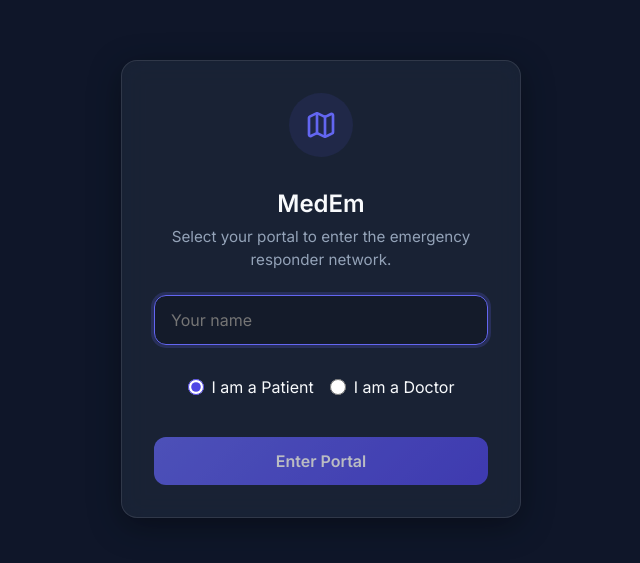
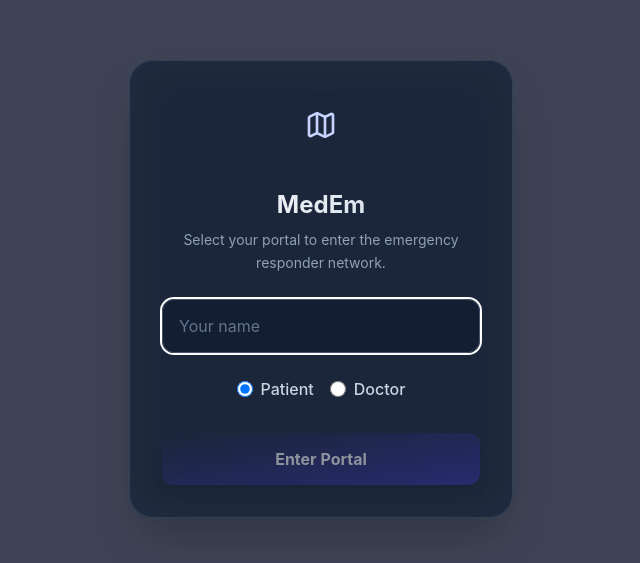
Before and after one commit to ArpitVerma-IN/MedEm, a React (Vite) app: page / in a window 1280 px wide. Shown: the part 111-674 px from the top of the page, without its empty margins (319-959 px from the left). Built offline with nearby package versions, Linux system fonts and the light colour scheme.

Commit message:
style: thoroughly overhauled Patient and Doctor dashboards applying premium Tailwind UI to exactly match requested mockup layouts

```diff
--- a/src/index.css
+++ b/src/index.css
@@ -1,213 +1,38 @@
-@import url('https://fonts.googleapis.com/css2?family=Inter:wght@300;400;500;600;700&display=swap');
+@import "tailwindcss";
 
-@tailwind base;
-@tailwind components;
-@tailwind utilities;
+@theme {
+  --color-primary-light: #6366f1;
+  --color-primary: #4f46e5;
+  --color-primary-dark: #4338ca;
 
-:root {
-  --primary: #4F46E5;
-  --primary-hover: #4338CA;
-  --bg-color: #0F172A;
-  --panel-bg: rgba(30, 41, 59, 0.7);
-  --text-primary: #F8FAFC;
-  --text-secondary: #94A3B8;
-  --glass-border: rgba(255, 255, 255, 0.1);
-  --glass-shadow: 0 8px 32px 0 rgba(0, 0, 0, 0.37);
-  --danger: #EF4444;
-  --success: #10B981;
+  --color-med-light: #c7d2fe;
+  --color-med: #4f46e5;
+  --color-med-dark: #3730a3;
+
+  --color-danger-light: #fca5a5;
+  --color-danger: #ef4444;
+  --color-danger-dark: #b91c1c;
+
+  --color-success-light: #6ee7b7;
+  --color-success: #10b981;
+  --color-success-dark: #047857;
+
+  --font-inter: 'Inter', system-ui, -apple-system, sans-serif;
 }
 
-* {
-  box-sizing: border-box;
-  margin: 0;
-  padding: 0;
+@layer base {
+  body {
+    @apply font-inter bg-slate-50 dark:bg-slate-950 text-slate-900 dark:text-slate-100 overflow-hidden;
+    height: 100dvh;
+    width: 100vw;
+  }
 }
 
-body {
-  font-family: 'Inter', system-ui, -apple-system, sans-serif;
-  background-color: var(--bg-color);
-  color: var(--text-primary);
-  overflow: hidden;
-  height: 100vh;
-  width: 100vw;
-}
-
-#root {
-  height: 100%;
-  width: 100%;
-  display: flex;
-  flex-direction: column;
-}
-
-/* Glassmorphism panel */
-.glass-panel {
-  background: var(--panel-bg);
-  backdrop-filter: blur(12px);
-  -webkit-backdrop-filter: blur(12px);
-  border: 1px solid var(--glass-border);
-  box-shadow: var(--glass-shadow);
-  border-radius: 16px;
-}
-
-/* Map override to fill screen and not sit on top of floated panels */
+/* Map overrides */
 .leaflet-container {
   height: 100%;
   width: 100%;
   z-index: 1;
-}
-
-.app-container {
-  display: flex;
-  flex-direction: column;
-  height: 100%;
-  width: 100%;
-}
-
-.ui-section {
-  display: flex;
-  flex-direction: column;
-  gap: 16px;
-  padding: 16px;
-  z-index: 1000;
-  background: var(--bg-color);
-  overflow-y: auto;
-  max-height: 50vh;
-}
-
-.map-section {
-  flex: 1;
-  position: relative;
-}
-
-@media (min-width: 768px) {
-  .app-container {
-    display: block;
-  }
-
-  .ui-section {
-    position: absolute;
-    top: 24px;
-    left: 24px;
-    right: 24px;
-    padding: 0;
-    flex-direction: row;
-    justify-content: space-between;
-    align-items: flex-start;
-    background: transparent;
-    pointer-events: none;
-    max-height: none;
-    overflow-y: visible;
-  }
-
-  .map-section {
-    height: 100%;
-    width: 100%;
-  }
-}
-
-.header-content {
-  pointer-events: auto;
-  padding: 16px 24px;
-  display: flex;
-  align-items: center;
-  gap: 16px;
-}
-
-.users-panel {
-  pointer-events: auto;
-  padding: 20px;
-  min-width: 280px;
-  display: flex;
-  flex-direction: column;
-  gap: 16px;
-}
-
-.logo-icon {
-  width: 36px;
-  height: 36px;
-  background: linear-gradient(135deg, #6366f1, #a855f7);
-  border-radius: 10px;
-  display: flex;
-  align-items: center;
-  justify-content: center;
-  box-shadow: 0 4px 12px rgba(99, 102, 241, 0.4);
-}
-
-.app-title {
-  font-weight: 600;
-  font-size: 1.25rem;
-  letter-spacing: -0.025em;
-  background: linear-gradient(to right, #fff, #cbd5e1);
-  -webkit-background-clip: text;
-  background-clip: text;
-  -webkit-text-fill-color: transparent;
-}
-
-.app-subtitle {
-  font-size: 0.875rem;
-  color: var(--text-secondary);
-}
-
-.title-container {
-  display: flex;
-  flex-direction: column;
-}
-
-.users-list {
-  display: flex;
-  flex-direction: column;
-  gap: 12px;
-}
-
-.user-item {
-  display: flex;
-  align-items: center;
-  gap: 12px;
-  padding: 8px;
-  border-radius: 12px;
-  transition: background 0.2s ease;
-}
-
-.user-item:hover {
-  background: rgba(255, 255, 255, 0.05);
-}
-
-.user-avatar {
-  width: 40px;
-  height: 40px;
-  border-radius: 50%;
-  display: flex;
-  align-items: center;
-  justify-content: center;
-  font-weight: 600;
-  color: white;
-  box-shadow: 0 2px 8px rgba(0, 0, 0, 0.3);
-}
-
-.user-info {
-  display: flex;
-  flex-direction: column;
-  flex: 1;
-}
-
-.user-name {
-  font-weight: 500;
-  font-size: 0.95rem;
-}
-
-.user-status {
-  font-size: 0.75rem;
-  color: var(--text-secondary);
-  display: flex;
-  align-items: center;
-  gap: 4px;
-}
-
-.status-dot {
-  width: 6px;
-  height: 6px;
-  border-radius: 50%;
-  background-color: var(--success);
 }
 
 /* Custom Marker CSS */
@@ -220,7 +45,7 @@ body {
   width: 40px;
   height: 40px;
   border-radius: 50% 50% 50% 0;
-  background: var(--primary);
+  background: var(--color-primary);
   position: absolute;
   transform: rotate(-45deg);
   left: 50%;
@@ -240,9 +65,6 @@ body {
   background: #fff;
   position: absolute;
   border-radius: 50%;
-  display: flex;
-  align-items: center;
-  justify-content: center;
 }
 
 .marker-icon {
@@ -263,7 +85,7 @@ body {
 /* Flicker animation for alerting Doctors */
 .flicker .marker-pin {
   animation: flickerAnimation 0.6s infinite alternate;
-  background-color: var(--danger) !important;
+  background-color: var(--color-danger) !important;
   box-shadow: 0 0 16px 4px rgba(239, 68, 68, 0.6);
 }
 
@@ -292,107 +114,3 @@ body {
     transform: scale(1.3);
   }
 }
-
-/* Input modal */
-.modal-overlay {
-  position: fixed;
-  inset: 0;
-  background: rgba(15, 23, 42, 0.8);
-  backdrop-filter: blur(8px);
-  -webkit-backdrop-filter: blur(8px);
-  z-index: 2000;
-  display: flex;
-  align-items: center;
-  justify-content: center;
-}
-
-.modal-content {
-  width: 100%;
-  max-width: 400px;
-  padding: 32px;
-  display: flex;
-  flex-direction: column;
-  gap: 24px;
-  text-align: center;
-}
-
-.modal-icon-container {
-  display: flex;
-  justify-content: center;
-  margin-bottom: 8px;
-}
-
-.modal-icon {
-  width: 64px;
-  height: 64px;
-  background: rgba(99, 102, 241, 0.1);
-  color: #6366f1;
-  border-radius: 50%;
-  display: flex;
-  align-items: center;
-  justify-content: center;
-}
-
-.modal-title {
-  font-size: 1.5rem;
-  font-weight: 600;
-  margin-bottom: 8px;
-}
-
-.modal-desc {
-  color: var(--text-secondary);
-  font-size: 0.95rem;
-  line-height: 1.5;
-}
-
-.input-group {
-  display: flex;
-  flex-direction: column;
-  gap: 16px;
-}
-
-.text-input {
-  width: 100%;
-  padding: 14px 16px;
-  border-radius: 12px;
-  border: 1px solid rgba(255, 255, 255, 0.1);
-  background: rgba(0, 0, 0, 0.2);
-  color: white;
-  font-size: 1rem;
-  font-family: inherit;
-  outline: none;
-  transition: border-color 0.2s, box-shadow 0.2s;
-}
-
-.text-input:focus {
-  border-color: #6366f1;
-  box-shadow: 0 0 0 3px rgba(99, 102, 241, 0.2);
-}
-
-.primary-btn {
-  background: linear-gradient(135deg, #6366f1, #4f46e5);
-  color: white;
-  border: none;
-  padding: 14px 24px;
-  border-radius: 12px;
-  font-size: 1rem;
-  font-weight: 600;
-  cursor: pointer;
-  transition: transform 0.2s, box-shadow 0.2s;
-  font-family: inherit;
-}
-
-.primary-btn:hover {
-  transform: translateY(-2px);
-  box-shadow: 0 6px 20px rgba(99, 102, 241, 0.4);
-}
-
-.primary-btn:active {
-  transform: translateY(0);
-}
-
-.primary-btn:disabled {
-  opacity: 0.7;
-  cursor: not-allowed;
-  transform: none;
-}
--- a/src/pages/LandingPage.tsx
+++ b/src/pages/LandingPage.tsx
@@ -11,30 +11,29 @@ export const LandingPage = () => {
         e.preventDefault();
         if (!name.trim()) return;
 
-        // Navigate and safely pass state
-        // Usually in BaaS this is an auth token, but for now we pass state.
         navigate(`/${userType.toLowerCase()}`, {
             state: { name: name.trim() }
         });
     };
 
     return (
-        <div className="modal-overlay">
-            <div className="glass-panel modal-content">
-                <div className="modal-icon-container">
-                    <div className="modal-icon">
+        <div className="fixed inset-0 bg-slate-900/80 backdrop-blur-md z-[2000] flex items-center justify-center p-4">
+            <div className="w-full max-w-sm bg-slate-800/80 backdrop-blur-xl border border-slate-700 shadow-2xl rounded-3xl p-8 flex flex-col gap-6 text-center">
+                <div className="flex justify-center mb-2">
+                    <div className="w-16 h-16 bg-med-DEFAULT/20 text-med-light rounded-full flex items-center justify-center shadow-inner">
                         <Map size={32} />
                     </div>
                 </div>
-                <div className="title-container">
-                    <h1 className="modal-title">MedEm</h1>
-                    <p className="modal-desc">Select your portal to enter the emergency responder network.</p>
+
+                <div className="flex flex-col">
+                    <h1 className="text-2xl font-bold bg-gradient-to-r from-white to-slate-300 bg-clip-text text-transparent mb-2">MedEm</h1>
+                    <p className="text-slate-400 text-sm leading-relaxed">Select your portal to enter the emergency responder network.</p>
                 </div>
 
-                <form onSubmit={handleJoin} className="input-group">
+                <form onSubmit={handleJoin} className="flex flex-col gap-4">
                     <input
                         type="text"
-                        className="text-input"
+                        className="w-full px-4 py-3.5 rounded-xl border border-slate-600 bg-slate-900/50 text-white text-base placeholder-slate-500 focus:outline-none focus:border-med-DEFAULT focus:ring-2 focus:ring-med-DEFAULT/20 transition-all font-inter"
                         placeholder="Your name"
                         value={name}
                         onChange={(e) => setName(e.target.value)}
@@ -43,28 +42,32 @@ export const LandingPage = () => {
                         required
                     />
 
-                    <div style={{ display: 'flex', gap: '16px', justifyContent: 'center', marginTop: '16px' }}>
-                        <label style={{ display: 'flex', alignItems: 'center', gap: '8px', cursor: 'pointer' }}>
+                    <div className="flex gap-4 justify-center mt-2">
+                        <label className="flex items-center gap-2 cursor-pointer text-slate-300 font-medium hover:text-white transition-colors">
                             <input
                                 type="radio"
                                 checked={userType === 'Patient'}
                                 onChange={() => setUserType('Patient')}
-                                style={{ accentColor: 'var(--primary)', width: '16px', height: '16px' }}
+                                className="w-4 h-4 accent-med-DEFAULT"
                             />
-                            I am a Patient
+                            Patient
                         </label>
-                        <label style={{ display: 'flex', alignItems: 'center', gap: '8px', cursor: 'pointer' }}>
+                        <label className="flex items-center gap-2 cursor-pointer text-slate-300 font-medium hover:text-white transition-colors">
                             <input
                                 type="radio"
                                 checked={userType === 'Doctor'}
                                 onChange={() => setUserType('Doctor')}
-                                style={{ accentColor: 'var(--primary)', width: '16px', height: '16px' }}
+                                className="w-4 h-4 accent-med-DEFAULT"
                             />
-                            I am a Doctor
+                            Doctor
                         </label>
                     </div>
 
-                    <button type="submit" className="primary-btn" style={{ marginTop: '24px' }} disabled={!name.trim()}>
+                    <button
+                        type="submit"
+                        className="mt-4 w-full bg-gradient-to-br from-med-DEFAULT to-med-dark hover:from-med-light hover:to-med-DEFAULT text-white font-bold py-3.5 rounded-xl transition-all shadow-lg shadow-med-DEFAULT/30 active:scale-[0.98] disabled:opacity-50 disabled:cursor-not-allowed disabled:active:scale-100"
+                        disabled={!name.trim()}
+                    >
                         Enter Portal
                     </button>
                 </form>
```
Also changed, not shown: src/pages/DoctorDashboard.tsx (+88 -64 lines), src/views/PatientHomeView.tsx (+45 -30 lines).
